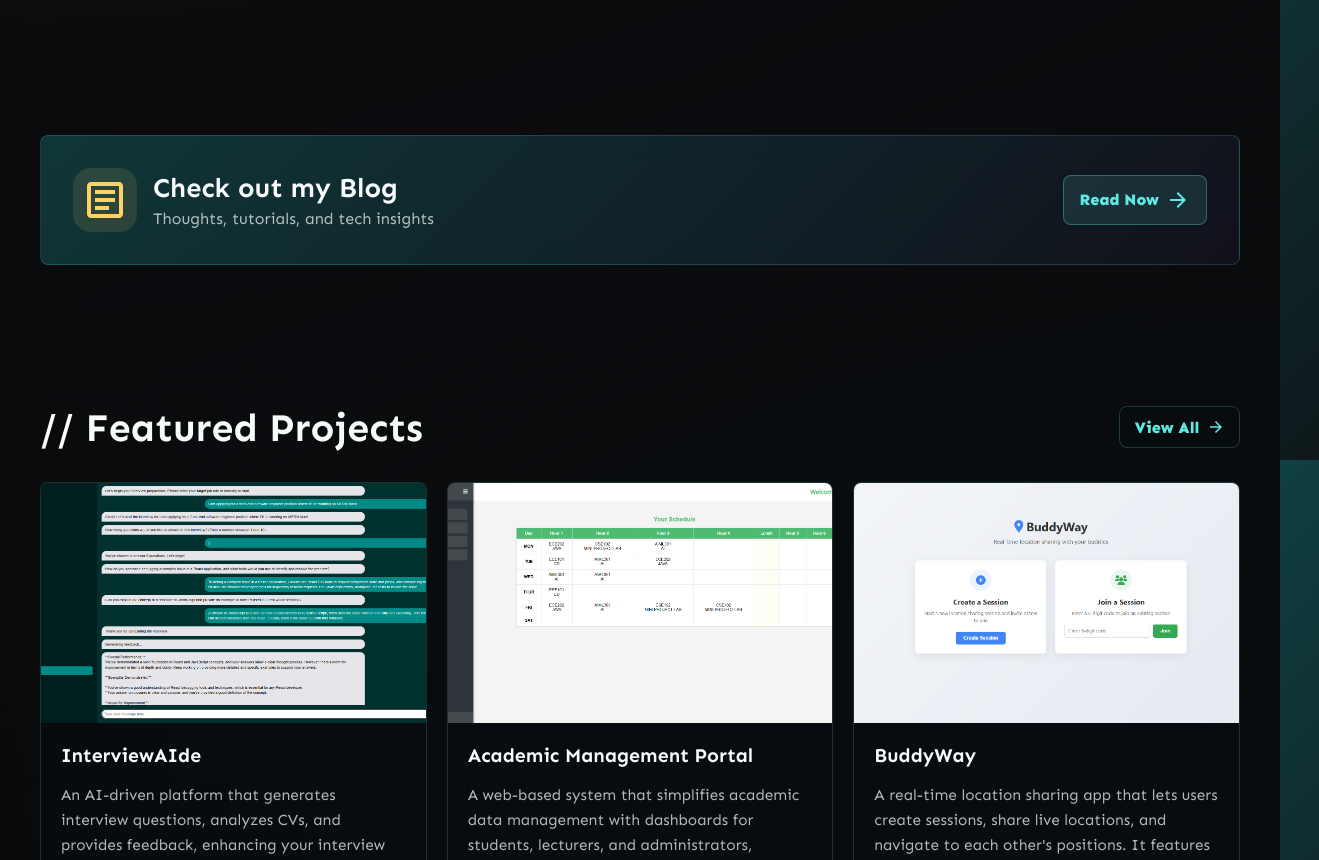
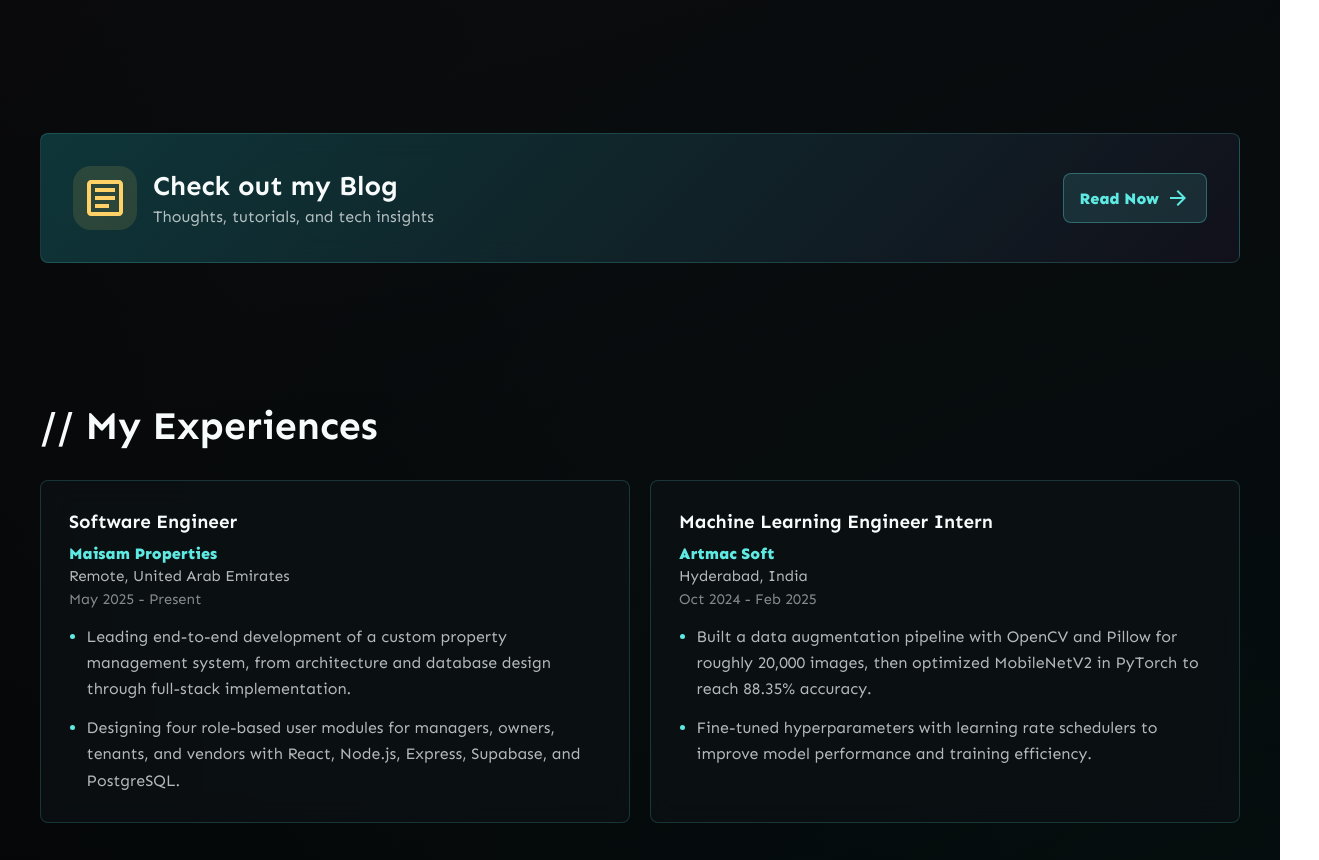
Before and after one commit to itzfarzaan/Portfolio, a React (Vite) app: page / in a window 1280 px wide. Shown: the part 1940-2800 px from the top of the page, 1319 px wide, since content can reach past the window. Built offline with nearby package versions, Linux system fonts and the light colour scheme.

Commit message:
Remove featured projects section

```diff
--- a/src/App.css
+++ b/src/App.css
@@ -3,6 +3,7 @@
 /* Force scrollbar to always be visible to prevent layout shifts */
 html {
   overflow-y: scroll;
+  overflow-x: hidden;
 }
 
 #root {
@@ -20,6 +21,7 @@ body{
   background-attachment: fixed;
   color: white;
   min-height: 100vh;
+  overflow-x: hidden;
 }
 
 .app-container {
--- a/src/homeproject.jsx
+++ /dev/null
@@ -1,75 +0,0 @@
-import React from 'react';
-import { Link } from 'react-router-dom';
-import './landingpage.css';
-import { useScrollAnimation } from './utils/animationUtils';
-
-export function HomeProject() {
-    const [ref, isVisible] = useScrollAnimation();
-
-    const projects = [
-        {
-            id: 1,
-            title: "InterviewAIde",
-            description: "An AI-driven platform that generates interview questions, analyzes CVs, and provides feedback, enhancing your interview process",
-            image: "/media/projects/interviewaide.png",
-            tags: ["Python", "Flask", "Groq"],
-            link: "/projects/67f272ac1b6f3cbd5c2ee6dd"
-        },
-        {
-            id: 2,
-            title: "Academic Management Portal",
-            description: "A web-based system that simplifies academic data management with dashboards for students, lecturers, and administrators, offering features like attendance tracking, marks management, and analytics.",
-            image: "/media/projects/AMP.png",
-            tags: ["Node.js", "Express.js", "MongoDB"],
-            link: "/projects/67f273981b6f3cbd5c2ee6e6"
-        },
-        {
-            id: 3,
-            title: "BuddyWay",
-            description: "A real-time location sharing app that lets users create sessions, share live locations, and navigate to each other's positions. It features interactive maps, session management, and automatic reconnection.",
-            image: "/media/projects/buddyway.png",
-            tags: ["Node.js", "Leaflet.js", "Socket.io"],
-            link: "/projects/67f2dd3bf325f0baac955b41"
-        }
-    ];
-
-    return (
-        <section className="home-projects-section">
-            <div ref={ref} className={`fade-in-section ${isVisible ? 'is-visible' : ''}`}>
-                <div className="section-header">
-                    <h2 className="section-title">// Featured Projects</h2>
-                    <Link to="/projects" className="view-all-link">
-                        View All
-                        <svg xmlns="http://www.w3.org/2000/svg" viewBox="0 0 24 24" width="18" height="18">
-                            <path d="M12 4l-1.41 1.41L16.17 11H4v2h12.17l-5.58 5.59L12 20l8-8-8-8z"/>
-                        </svg>
-                    </Link>
-                </div>
-                <div className={`projects-grid stagger-children ${isVisible ? 'is-visible' : ''}`}>
-                    {projects.map(project => (
-                        <div className="project-card" key={project.id}>
-                            <div className="project-image">
-                                <img src={project.image} alt={project.title} />
-                            </div>
-                            <div className="project-content">
-                                <h3 className="project-title">{project.title}</h3>
-                                <p className="project-description">{project.description}</p>
-                                <div className="project-tags">
-                                    {project.tags.map((tag, index) => (
-                                        <span className="project-tag" key={index}>{tag}</span>
-                                    ))}
-                                </div>
-                                <Link to={project.link} className="project-link">
-                                    View Project
-                                    <svg xmlns="http://www.w3.org/2000/svg" viewBox="0 0 24 24" width="16" height="16">
-                                        <path d="M12 4l-1.41 1.41L16.17 11H4v2h12.17l-5.58 5.59L12 20l8-8-8-8z"/>
-                                    </svg>
-                                </Link>
-                            </div>
-                        </div>
-                    ))}
-                </div>
-            </div>
-        </section>
-    );
-}
--- a/src/landingpage.css
+++ b/src/landingpage.css
@@ -13,14 +13,33 @@
   --landing-violet: #bda4ff;
 }
 
+.construction-content,
+.about-me-content,
+.description-content,
+.skills-content,
+.experiences-content,
+.mobile-blog-card,
+.skill-card,
+.experience-card {
+  box-sizing: border-box;
+}
+
+.about-me-section,
+.description-section,
+.skills-section,
+.mobile-blog-section,
+.experiences-section {
+  overflow-x: clip;
+}
+
 .construction-banner,
 .about-me-section,
 .description-section,
 .skills-section,
 .mobile-blog-section,
-.experiences-section,
-.home-projects-section {
+.experiences-section {
   width: 100%;
+  min-width: 0;
 }
 
 .construction-banner {
@@ -62,12 +81,11 @@
   color: var(--landing-muted);
   font-size: 0.92rem;
   line-height: 1.5;
+  overflow-wrap: anywhere;
 }
 
 .construction-cta,
 .hero-project-link,
-.view-all-link,
-.project-link,
 .card-button {
   display: inline-flex;
   align-items: center;
@@ -92,8 +110,6 @@
 
 .construction-cta svg,
 .hero-project-link svg,
-.view-all-link svg,
-.project-link svg,
 .card-button svg {
   fill: currentColor;
   flex: 0 0 auto;
@@ -101,8 +117,6 @@
 
 .construction-cta:hover,
 .hero-project-link:hover,
-.view-all-link:hover,
-.project-link:hover,
 .card-button:hover {
   transform: translateY(-2px);
 }
@@ -181,6 +195,7 @@
   font-size: clamp(2.65rem, 7vw, 5.9rem);
   line-height: 1.04;
   letter-spacing: 0;
+  overflow-wrap: anywhere;
 }
 
 .hero-summary {
@@ -189,6 +204,7 @@
   color: var(--landing-muted);
   font-size: clamp(1.02rem, 2vw, 1.25rem);
   line-height: 1.75;
+  overflow-wrap: anywhere;
 }
 
 .hero-highlights {
@@ -198,8 +214,7 @@
   margin: 1.4rem 0 0;
 }
 
-.hero-highlights span,
-.project-tag {
+.hero-highlights span {
   display: inline-flex;
   align-items: center;
   min-height: 2rem;
@@ -274,8 +289,7 @@
 
 .description-section,
 .skills-section,
-.experiences-section,
-.home-projects-section {
+.experiences-section {
   padding: clamp(3.5rem, 8vw, 5.75rem) 0;
 }
 
@@ -285,9 +299,9 @@
 
 .description-content,
 .skills-content,
-.experiences-content,
-.home-projects-section > .fade-in-section {
+.experiences-content {
   width: 100%;
+  min-width: 0;
 }
 
 .description-content {
@@ -347,7 +361,6 @@
 
 .skill-card,
 .experience-card,
-.project-card,
 .mobile-blog-card {
   background: var(--landing-panel);
   border: 1px solid var(--landing-border);
@@ -367,7 +380,6 @@
 
 .skill-card:hover,
 .experience-card:hover,
-.project-card:hover,
 .mobile-blog-card:hover {
   transform: translateY(-5px);
   border-color: var(--landing-border-strong);
@@ -414,6 +426,7 @@
   display: flex;
   align-items: center;
   gap: 1rem;
+  min-width: 0;
 }
 
 .card-icon {
@@ -436,11 +449,13 @@
   color: var(--landing-text);
   font-size: clamp(1.25rem, 3vw, 1.7rem);
   line-height: 1.2;
+  overflow-wrap: anywhere;
 }
 
 .card-text p {
   margin: 0;
   color: var(--landing-muted);
+  overflow-wrap: anywhere;
 }
 
 .card-button {
@@ -454,8 +469,7 @@
   font-weight: 800;
 }
 
-.experiences-grid,
-.projects-grid {
+.experiences-grid {
   display: grid;
   gap: 1.25rem;
 }
@@ -464,12 +478,9 @@
   grid-template-columns: repeat(2, minmax(0, 1fr));
 }
 
-.projects-grid {
-  grid-template-columns: repeat(3, minmax(0, 1fr));
-}
-
 .experience-card {
   padding: clamp(1.25rem, 3vw, 1.75rem);
+  min-width: 0;
 }
 
 .experience-role {
@@ -477,6 +488,7 @@
   color: var(--landing-text);
   font-size: 1.18rem;
   line-height: 1.35;
+  overflow-wrap: anywhere;
 }
 
 .experience-company {
@@ -504,94 +516,11 @@
   padding-left: 1.1rem;
   color: var(--landing-muted);
   line-height: 1.65;
+  overflow-wrap: anywhere;
 }
 
 .experience-highlights li::marker {
   color: var(--landing-cyan);
-}
-
-.view-all-link {
-  min-height: 40px;
-  padding: 0 0.9rem;
-  border: 1px solid rgba(94, 234, 227, 0.22);
-  border-radius: 8px;
-  color: var(--landing-cyan);
-  font-weight: 800;
-}
-
-.view-all-link:hover {
-  background: rgba(94, 234, 227, 0.1);
-}
-
-.project-card {
-  overflow: hidden;
-  display: flex;
-  flex-direction: column;
-  min-height: 100%;
-  background: var(--landing-panel-strong);
-}
-
-.project-image {
-  aspect-ratio: 16 / 10;
-  overflow: hidden;
-  background: rgba(255, 255, 255, 0.04);
-}
-
-.project-image img {
-  display: block;
-  width: 100%;
-  height: 100%;
-  object-fit: cover;
-  transition: transform 0.35s ease;
-}
-
-.project-card:hover .project-image img {
-  transform: scale(1.035);
-}
-
-.project-content {
-  display: flex;
-  flex-direction: column;
-  flex: 1;
-  gap: 0.9rem;
-  padding: 1.25rem;
-}
-
-.project-title {
-  margin: 0;
-  color: var(--landing-text);
-  font-size: 1.22rem;
-  line-height: 1.3;
-}
-
-.project-description {
-  margin: 0;
-  color: var(--landing-muted);
-  line-height: 1.62;
-  font-size: 0.96rem;
-}
-
-.project-tags {
-  display: flex;
-  flex-wrap: wrap;
-  gap: 0.45rem;
-  margin-top: auto;
-}
-
-.project-tag {
-  min-height: 1.75rem;
-  font-size: 0.78rem;
-}
-
-.project-link {
-  align-self: flex-start;
-  min-height: 40px;
-  margin-top: 0.2rem;
-  padding: 0 0.85rem;
-  border-radius: 8px;
-  background: rgba(94, 234, 227, 0.1);
-  color: var(--landing-cyan);
-  font-weight: 800;
 }
 
 .fade-in-section {
@@ -669,10 +598,6 @@
   .skills-grid {
     grid-template-columns: repeat(5, minmax(0, 1fr));
   }
-
-  .projects-grid {
-    grid-template-columns: repeat(2, minmax(0, 1fr));
-  }
 }
 
 @media screen and (max-width: 820px) {
@@ -696,6 +621,7 @@
   .about-me-section {
     min-height: auto;
     text-align: center;
+    padding-bottom: clamp(3rem, 8vw, 4.5rem);
   }
 
   .profile-image-container {
@@ -726,20 +652,30 @@
     padding-top: 0.75rem;
   }
 
+  .construction-cta {
+    white-space: normal;
+    text-align: center;
+  }
+
   .about-me-section {
-    padding-top: 2.5rem;
+    gap: 1.5rem;
+    padding-top: 2rem;
   }
 
   .name {
-    min-height: 3.05em;
+    min-height: 2.4em;
+    font-size: clamp(2.2rem, 12vw, 3.5rem);
   }
 
   .social-buttons > * {
     width: 100%;
   }
 
+  .social-buttons .button-content,
+  .social-buttons .resume-link,
   .hero-project-link {
     width: 100%;
+    box-sizing: border-box;
   }
 
   .scroll-indicator {
@@ -750,18 +686,27 @@
     align-items: flex-start;
   }
 
-  .experiences-grid,
-  .projects-grid {
+  .experiences-grid {
     grid-template-columns: 1fr;
   }
 }
 
 @media screen and (max-width: 480px) {
+  .description-section,
+  .skills-section,
+  .experiences-section {
+    padding: 2.75rem 0;
+  }
+
+  .experiences-section {
+    padding-bottom: 2rem;
+  }
+
   .construction-content,
   .description-content,
   .mobile-blog-card,
   .experience-card,
-  .project-content {
+  .skill-card {
     padding: 1rem;
   }
 
@@ -786,20 +731,33 @@
   }
 }
 
+@media screen and (max-height: 720px) and (min-width: 821px) {
+  .about-me-section {
+    min-height: auto;
+    padding: 3rem 0 4rem;
+  }
+}
+
+@media screen and (max-width: 360px) {
+  .skills-grid {
+    grid-template-columns: 1fr;
+  }
+
+  .card-content {
+    flex-direction: column;
+  }
+}
+
 @media (prefers-reduced-motion: reduce) {
   .profile-image,
   .construction-cta,
   .hero-project-link,
-  .view-all-link,
-  .project-link,
   .card-button,
   .skill-card,
   .experience-card,
-  .project-card,
   .mobile-blog-card,
   .fade-in-section,
   .stagger-children > *,
-  .project-image img,
   .scroll-arrow,
   .image-loader {
     animation: none;
--- a/src/landingpage.jsx
+++ b/src/landingpage.jsx
@@ -2,7 +2,6 @@ import './landingpage.css';
 import { ReactTyped } from "react-typed";
 import { Tooltip, Resume } from "./Contactme.jsx";
 import { Link } from "react-router-dom";
-import {HomeProject} from "./homeproject.jsx";
 import { Experiences } from "./Experiences.jsx";
 import { useState, useEffect } from 'react';
 import { setDocumentTitle } from './utils/titleUtils';
@@ -52,7 +51,6 @@ function LandingPage(){
         <Description />
         <Skills />
         <MobileBlog />
-        <HomeProject />
         <Experiences />
     </>
 }
```
